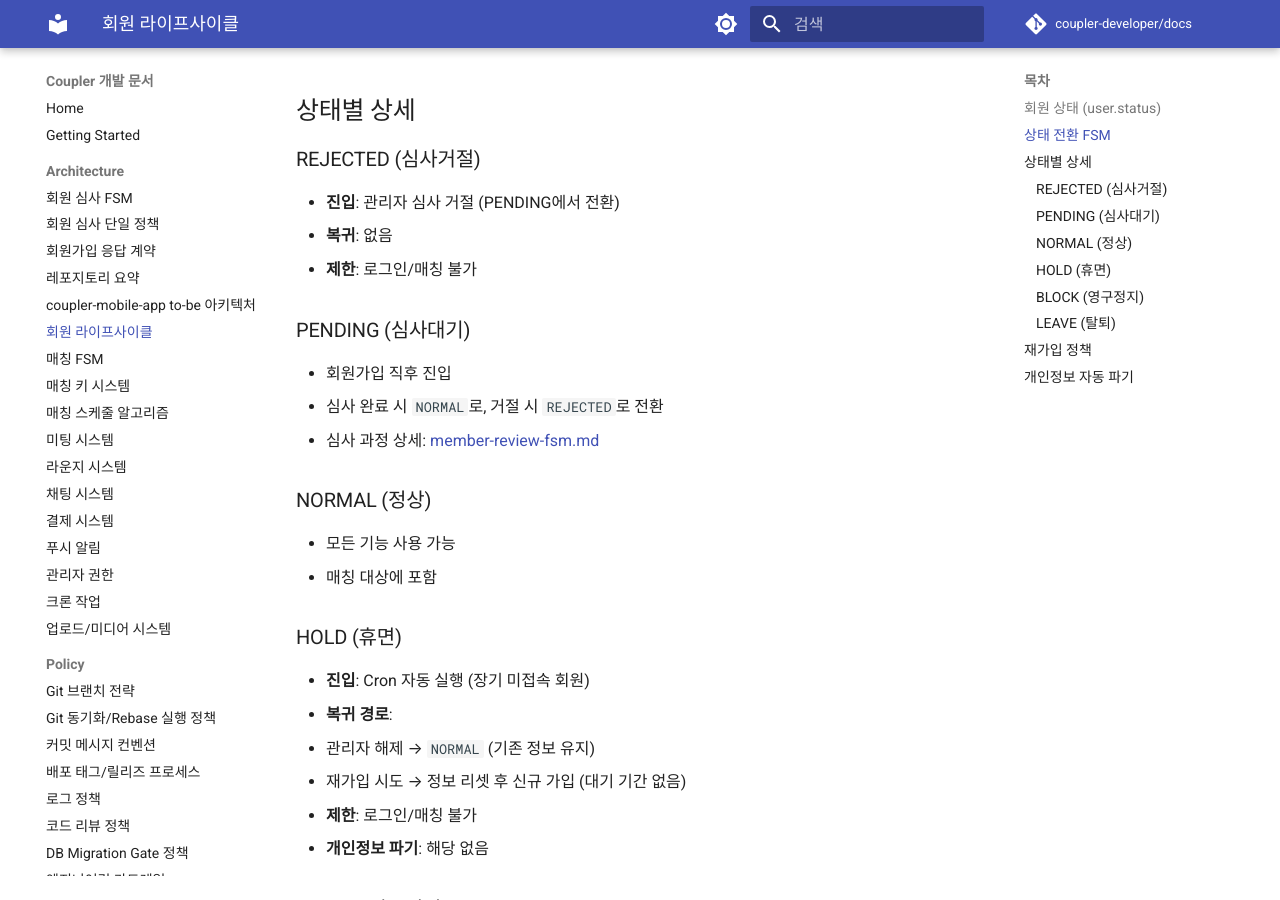
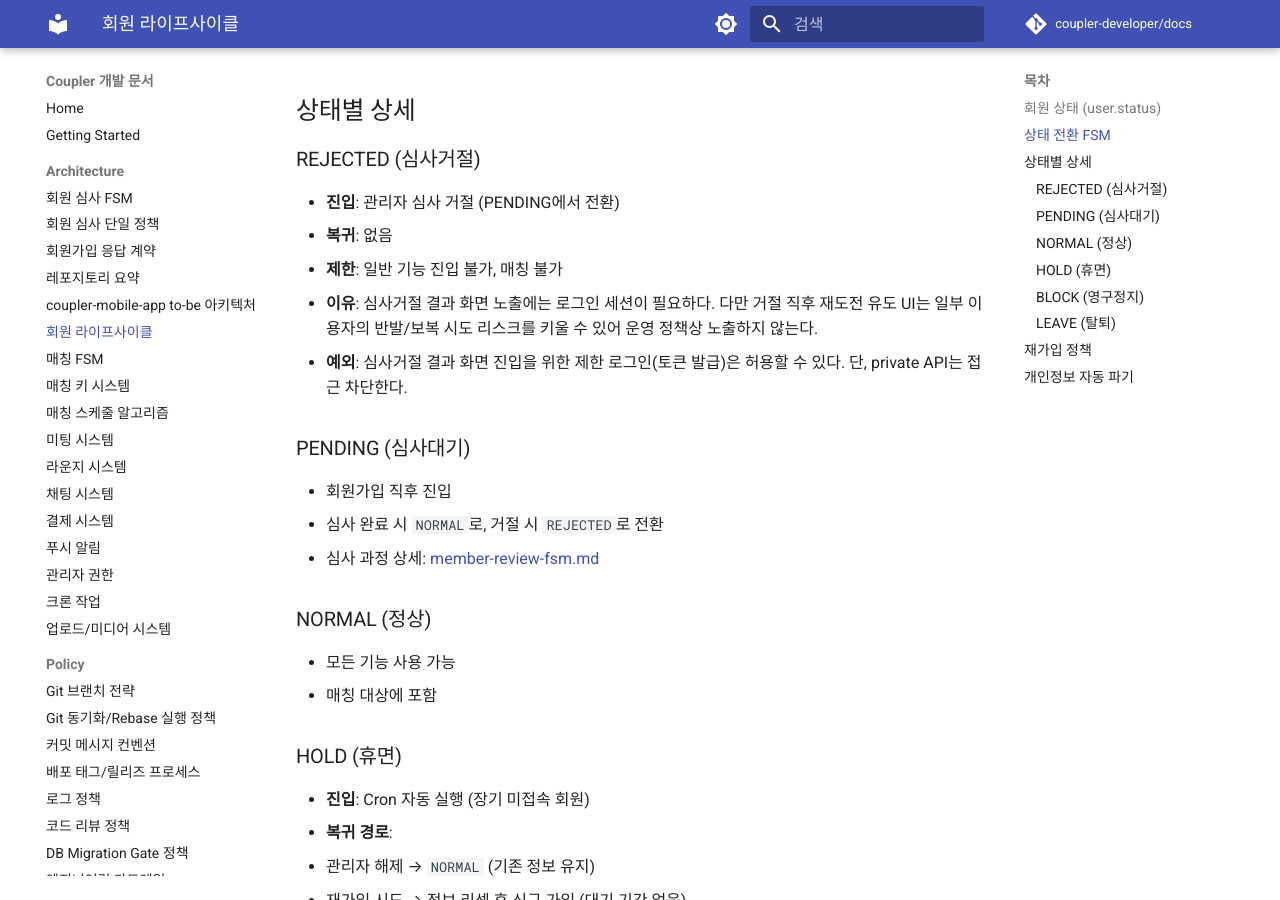
Before and after one commit to coupler-developer/docs, an MkDocs documentation site: the page built from content/architecture/member-lifecycle.md, in a window 1280 px wide and 900 px high, scrolled down 1067 px. Built offline with MkDocs 1.6.1 and Material for MkDocs 9.7.7, drawn with Linux system fonts in a browser that asks for light colours; comment, search, counter and statistics services are not loaded.

Commit message:
docs: REJECTED 제한 로그인 정책 명시
Changes:
- member-lifecycle 문서의 REJECTED 로그인 상태를 제한(심사결과용)으로 명시
- REJECTED 상세에 제한 로그인 허용 조건과 private API 차단 예외를 추가
- 재도전 UI 미노출 이유(반발/보복 시도 리스크)를 정책 근거로 명시

Tests:
- not run: 문서 변경

```diff
--- a/content/architecture/member-lifecycle.md
+++ b/content/architecture/member-lifecycle.md
@@ -4,9 +4,9 @@
 
 ## 회원 상태 (user.status)
 
-| 값  | 상수       | 의미     | 로그인 | 매칭 |
-| --- | ---------- | -------- | ------ | ---- |
-| -4  | `REJECTED` | 심사거절 | 불가   | 불가 |
+| 값  | 상수       | 의미     | 로그인            | 매칭 |
+| --- | ---------- | -------- | ----------------- | ---- |
+| -4  | `REJECTED` | 심사거절 | 제한(심사결과용) | 불가 |
 | -3  | `LEAVE`    | 탈퇴     | 불가   | 불가 |
 | -2  | `BLOCK`    | 영구정지 | 불가   | 불가 |
 | -1  | `HOLD`     | 휴면     | 불가   | 불가 |
@@ -48,7 +48,9 @@ stateDiagram-v2
 
 - **진입**: 관리자 심사 거절 (PENDING에서 전환)
 - **복귀**: 없음
-- **제한**: 로그인/매칭 불가
+- **제한**: 일반 기능 진입 불가, 매칭 불가
+- **이유**: 심사거절 결과 화면 노출에는 로그인 세션이 필요하다. 다만 거절 직후 재도전 유도 UI는 일부 이용자의 반발/보복 시도 리스크를 키울 수 있어 운영 정책상 노출하지 않는다.
+- **예외**: 심사거절 결과 화면 진입을 위한 제한 로그인(토큰 발급)은 허용할 수 있다. 단, private API는 접근 차단한다.
 
 ### PENDING (심사대기)
 
```
